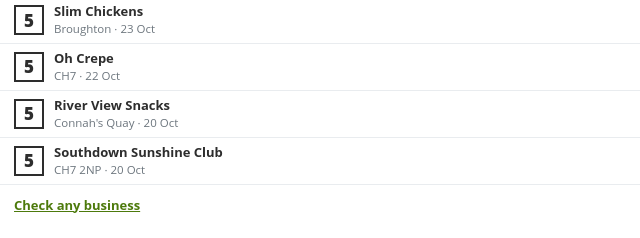
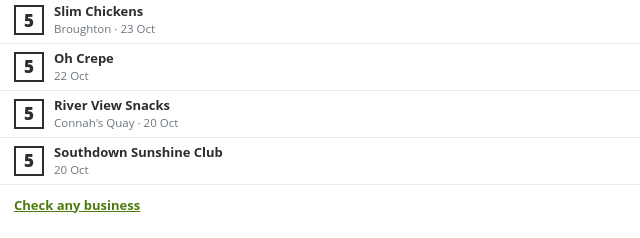
Before and after one commit to jonathansheppard/deeside-food-hygiene, a plain HTML site: page widget.html in a window 1280 px wide. Shown: the part 153-391 px from the top of the page, 0-640 px from the left. Drawn offline with Linux system fonts and the light colour scheme.

Commit message:
Widget: hide postcode where town is missing

```diff
--- a/widget.html
+++ b/widget.html
@@ -55,7 +55,7 @@ fetch('data/fhrs.json?t=' + Math.floor(Date.now() / 3600000)).then(r => r.json()
     </div>
     <div class="hd2">Latest inspections</div>
     ${recent.map(p => `<div class="row"><div class="r ${+p.r <= 2 ? 'low' : ''}">${p.r}</div>
-      <div class="nm"><b>${esc(p.n)}</b><span>${esc(p.town)} · ${day(p.d)}</span></div></div>`).join('')}
+      <div class="nm"><b>${esc(p.n)}</b><span>${/^[A-Z]{1,2}\d/.test(p.town || "") || !p.town ? "" : esc(p.town) + " · "}${day(p.d)}</span></div></div>`).join('')}
     <div class="card-ft"><span>Check any business</span><small>Food Standards Agency</small></div>`;
   size();
 }).catch(() => { document.getElementById('body').textContent = 'Food hygiene ratings are unavailable right now.'; size(); });
```
